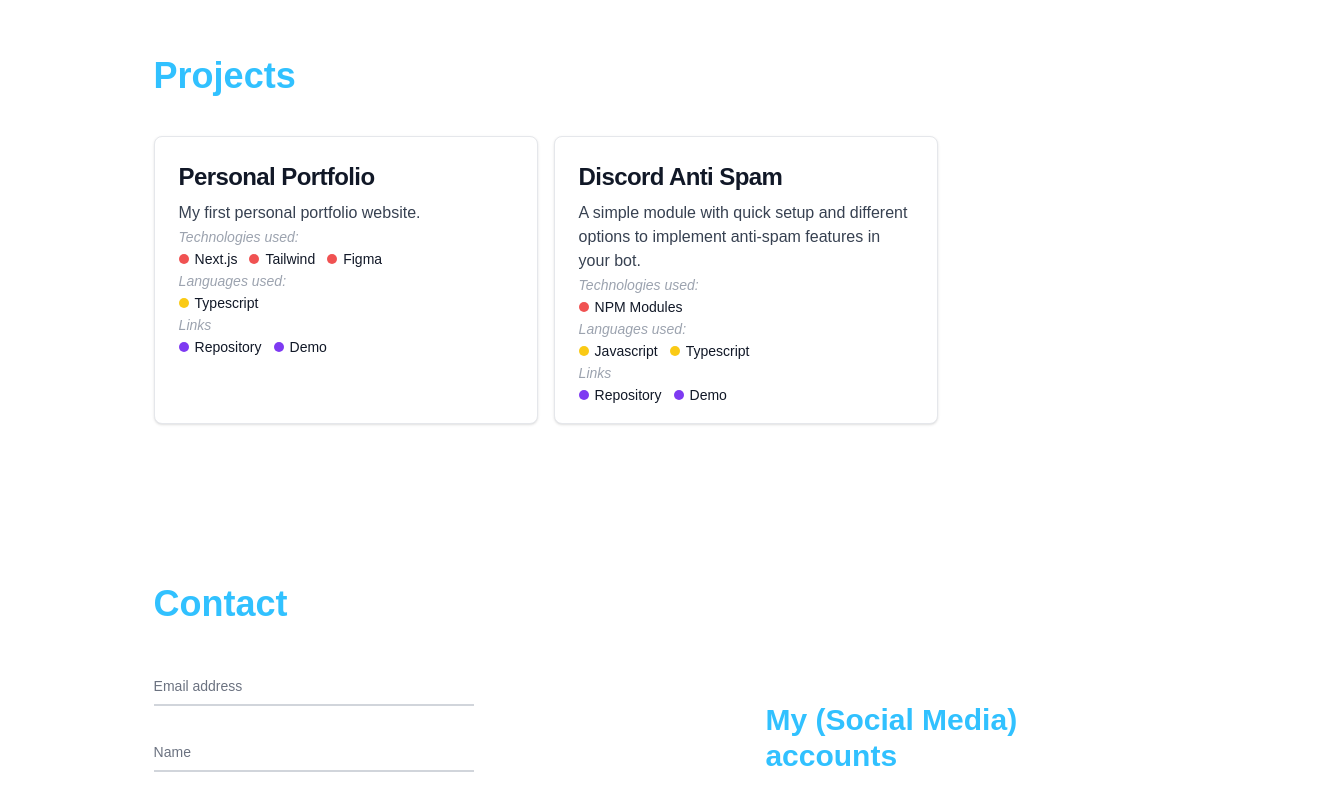
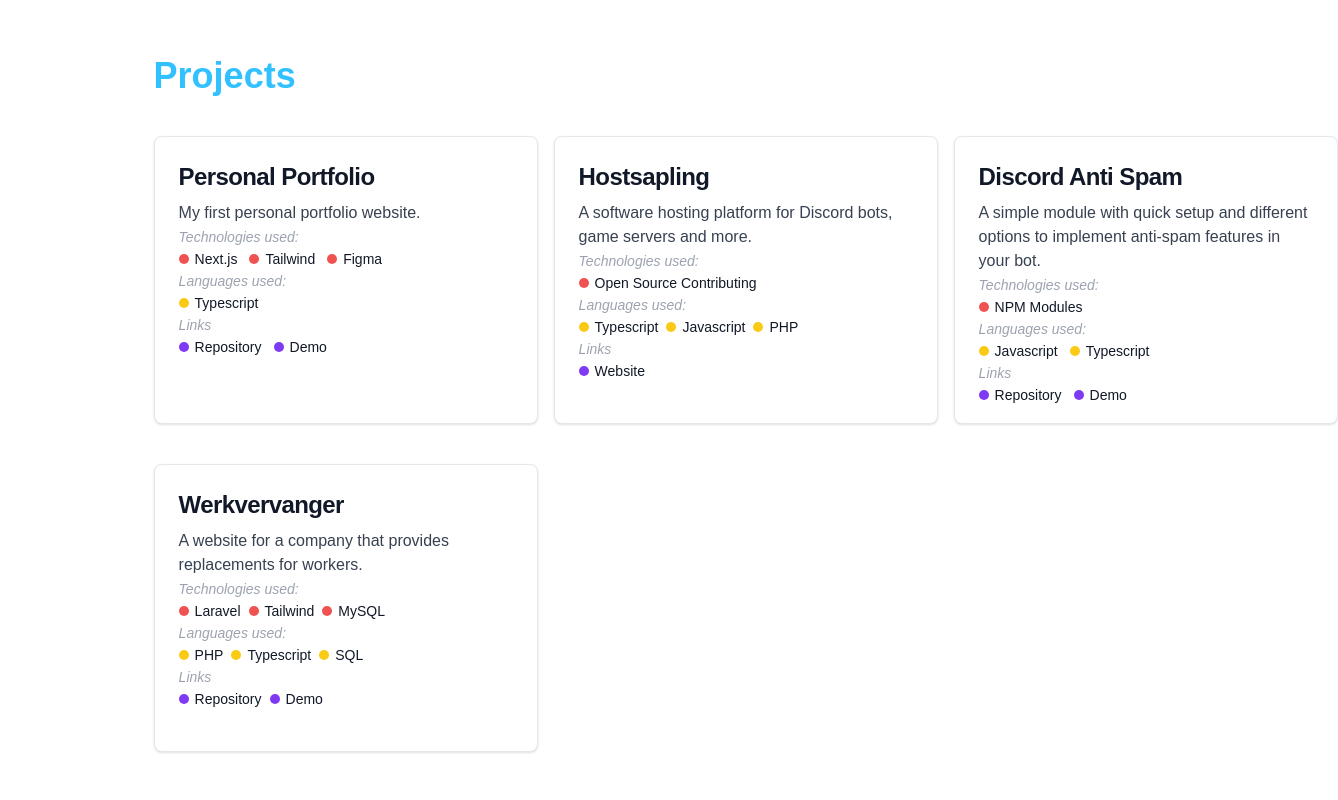
Before and after one commit to Scraayp/michalk.nl, a Next.js app: page / in a window 1280 px wide. Shown: the part 1140-1940 px from the top of the page, 1338 px wide, since content can reach past the window. Built offline with nearby package versions, Linux system fonts and the light colour scheme.

Commit message:
Added extra projects

```diff
--- a/src/pages/index.tsx
+++ b/src/pages/index.tsx
@@ -103,6 +103,47 @@ export default function Home() {
           <div className="project mt-10">
             <div className="block md:w-96 w-auto h-72 p-6 bg-white border border-gray-200 rounded-lg shadow hover:bg-gray-100 dark:bg-gray-800 dark:border-gray-700 dark:hover:bg-gray-700">
               <h5 className="mb-2 text-2xl font-bold tracking-tight text-gray-900 dark:text-white">
+                Hostsapling
+              </h5>
+              <p className="font-normal text-gray-700 dark:text-gray-400">
+                A software hosting platform for Discord bots, game servers and
+                more.
+              </p>
+              <div>
+                <span className="text-gray-400 text-sm italic">
+                  Technologies used:
+                </span>
+                <span className="flex items-center text-sm font-medium text-gray-900 dark:text-white">
+                  <span className="flex w-2.5 h-2.5 bg-red-500 rounded-full mr-1.5 flex-shrink-0"></span>
+                  Open Source Contributing
+                </span>
+                <span className="text-gray-400 text-sm italic">
+                  Languages used:
+                </span>
+                <span className="flex items-center text-sm font-medium text-gray-900 dark:text-white">
+                  <span className="flex w-2.5 h-2.5 bg-yellow-300 rounded-full mr-1.5 flex-shrink-0"></span>
+                  Typescript
+                  <span className="flex w-2.5 h-2.5 bg-yellow-300 rounded-full mr-1.5 ml-2 flex-shrink-0"></span>
+                  Javascript
+                  <span className="flex w-2.5 h-2.5 bg-yellow-300 rounded-full mr-1.5 ml-2 flex-shrink-0"></span>
+                  PHP
+                </span>
+                <span className="text-gray-400 text-sm italic">Links</span>
+                <div className="y flex items-center text-sm font-medium text-gray-900 dark:text-white">
+                  <span className="flex w-2.5 h-2.5 bg-purple-600 rounded-full mr-1.5 flex-shrink-0"></span>
+                  <Link
+                    href="https://hostsapling.net"
+                    className=" hover:text-primary"
+                  >
+                    Website
+                  </Link>
+                </div>
+              </div>
+            </div>
+          </div>
+          <div className="project mt-10">
+            <div className="block md:w-96 w-auto h-72 p-6 bg-white border border-gray-200 rounded-lg shadow hover:bg-gray-100 dark:bg-gray-800 dark:border-gray-700 dark:hover:bg-gray-700">
+              <h5 className="mb-2 text-2xl font-bold tracking-tight text-gray-900 dark:text-white">
                 Discord Anti Spam
               </h5>
               <p className="font-normal text-gray-700 dark:text-gray-400">
@@ -143,6 +184,57 @@ export default function Home() {
                     Demo
                   </Link>
                 </div>
+              </div>
+            </div>
+          </div>
+        </div>
+        <div className="project mt-10">
+          <div className="block md:w-96 w-auto h-72 p-6 bg-white border border-gray-200 rounded-lg shadow hover:bg-gray-100 dark:bg-gray-800 dark:border-gray-700 dark:hover:bg-gray-700">
+            <h5 className="mb-2 text-2xl font-bold tracking-tight text-gray-900 dark:text-white">
+              Werkvervanger
+            </h5>
+            <p className="font-normal text-gray-700 dark:text-gray-400">
+              A website for a company that provides replacements for workers.
+            </p>
+            <div>
+              <span className="text-gray-400 text-sm italic">
+                Technologies used:
+              </span>
+              <span className="flex items-center text-sm font-medium text-gray-900 dark:text-white">
+                <span className="flex w-2.5 h-2.5 bg-red-500 rounded-full mr-1.5 flex-shrink-0"></span>
+                Laravel
+                <span className="flex w-2.5 h-2.5 bg-red-500 rounded-full mr-1.5 ml-2 flex-shrink-0"></span>
+                Tailwind
+                <span className="flex w-2.5 h-2.5 bg-red-500 rounded-full mr-1.5 ml-2 flex-shrink-0"></span>
+                MySQL
+              </span>
+              <span className="text-gray-400 text-sm italic">
+                Languages used:
+              </span>
+              <span className="flex items-center text-sm font-medium text-gray-900 dark:text-white">
+                <span className="flex w-2.5 h-2.5 bg-yellow-300 rounded-full mr-1.5 flex-shrink-0"></span>
+                PHP
+                <span className="flex w-2.5 h-2.5 bg-yellow-300 rounded-full mr-1.5 ml-2 flex-shrink-0"></span>
+                Typescript
+                <span className="flex w-2.5 h-2.5 bg-yellow-300 rounded-full mr-1.5 ml-2 flex-shrink-0"></span>
+                SQL
+              </span>
+              <span className="text-gray-400 text-sm italic">Links</span>
+              <div className="y flex items-center text-sm font-medium text-gray-900 dark:text-white">
+                <span className="flex w-2.5 h-2.5 bg-purple-600 rounded-full mr-1.5 flex-shrink-0"></span>
+                <Link
+                  href="https://github.com/scraayp/werk-vervanger"
+                  className=" hover:text-primary"
+                >
+                  Repository
+                </Link>
+                <span className="flex w-2.5 h-2.5 bg-purple-600 rounded-full mr-1.5 ml-2 flex-shrink-0"></span>
+                <Link
+                  href="https://werkvervanger.michalk.nl"
+                  className=" hover:text-primary"
+                >
+                  Demo
+                </Link>
               </div>
             </div>
           </div>
```
